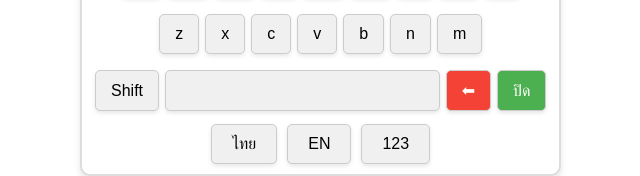
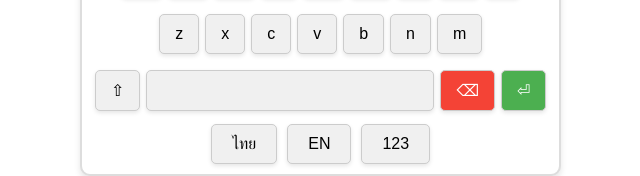
Before and after one commit to PeErAtC/project-pos, a Next.js app: page /keyboard in a window 1280 px wide. Shown: the part 236-412 px from the top of the page, without its empty margins (28-668 px from the left). Built offline with nearby package versions, Linux system fonts and the light colour scheme.

Commit message:
Update keyboard.js

```diff
--- a/pages/keyboard.js
+++ b/pages/keyboard.js
@@ -118,11 +118,11 @@ const DraggableKeyboard = ({ onKeyPress, onClose }) => {
               {key === 'SPACE'
                 ? '' // ไม่มีข้อความในปุ่ม SPACE
                 : key === 'SHIFT'
-                ? 'Shift'
+                ? '⇧'
                 : key === 'DELETE'
-                ? '⬅'
+                ? '⌫'
                 : key === 'CLOSE'
-                ? 'ปิด'
+                ? '⏎'
                 : key}
             </button>
           ))}
```
